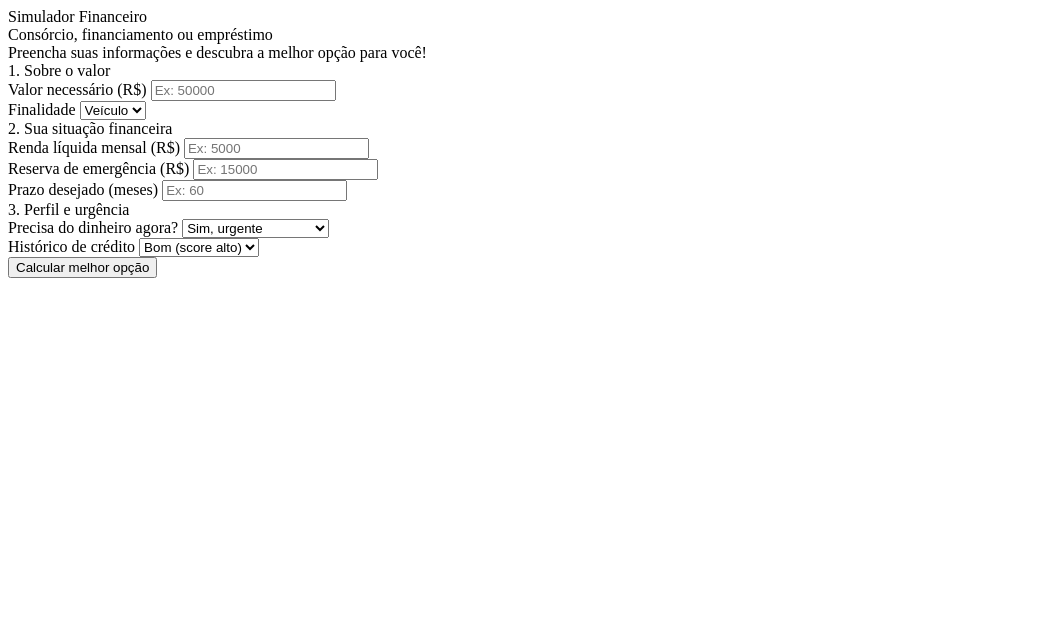
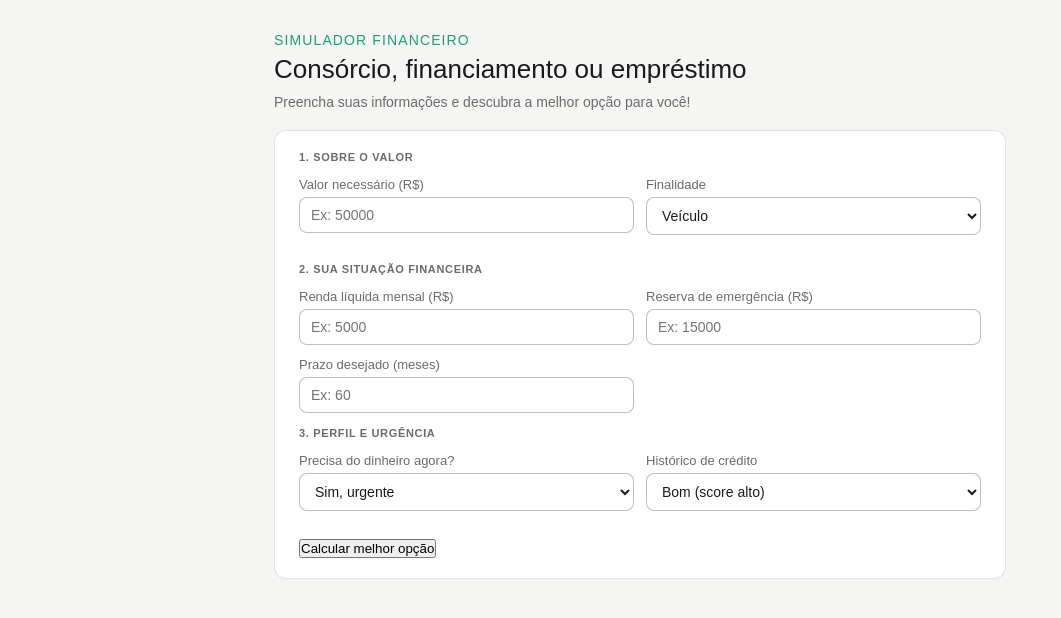
Before and after one commit to garenks/Kora, a plain HTML site: page index.html in a window 1280 px wide. Shown: the whole page, without its empty margins (0-1061 px from the left). Drawn offline with Linux system fonts and the light colour scheme; a script that the page names is missing.

Commit message:
feat: initialize the css

```diff
--- a/index.html
+++ b/index.html
@@ -5,6 +5,7 @@
     <meta name="viewport" content="width=device-width, initial-scale=1.0" />
     <link rel="icon" href="" />
     <link rel="stylesheet" href="style.css" />
+    <link rel="icon" href="/img/favicon.png" type="image/x-icon" />
     <title>Kora</title>
   </head>
   <body>
--- a/style.css
+++ b/style.css
@@ -0,0 +1,190 @@
+* {
+  margin: 0;
+  padding: 0;
+  box-sizing: border-box;
+}
+
+body {
+  font-family: sans-serif;
+  background: #f5f5f3;
+  color: #1a1a1a;
+}
+
+.page {
+  max-width: 780px;
+  margin: 0 auto;
+  padding: 2rem 1.5rem;
+}
+
+.header {
+  margin-bottom: 1rem;
+}
+
+.t1 {
+  font-size: 14px;
+  font-weight: 500;
+  color: #1d9e75;
+  text-transform: uppercase;
+  letter-spacing: 0.08em;
+  margin-bottom: 6px;
+}
+
+.title {
+  font-size: 26px;
+  font-weight: 500;
+  color: #1a1a1a;
+  margin-bottom: 6px;
+  line-height: 1.2;
+}
+
+.sub {
+  font-size: 14px;
+  color: #6b6b6b;
+  line-height: 1.6;
+}
+
+.card {
+  background: #ffffff;
+  border: 0.5px solid rgba(0, 0, 0, 0.12);
+  border-radius: 12px;
+  padding: 1.25rem 1.5rem;
+  margin-bottom: 1rem;
+}
+
+.card-title {
+  font-size: 11px;
+  font-weight: 500;
+  color: #6b6b6b;
+  text-transform: uppercase;
+  letter-spacing: 0.06em;
+  margin-bottom: 14px;
+  font-weight: bold;
+}
+
+.grid {
+  display: grid;
+  grid-template-columns: 1fr 1fr;
+  gap: 12px;
+  margin-bottom: 14px;
+}
+
+.grid-item {
+  display: flex;
+  flex-direction: column;
+  gap: 5px;
+}
+
+.grid-item label {
+  font-size: 13px;
+  color: #6b6b6b;
+}
+
+.grid-item input {
+  padding: 9px 11px;
+  font-size: 14px;
+  border: 0.5px solid rgba(0, 0, 0, 0.25);
+  border-radius: 8px;
+  background: #ffffff;
+  color: #1a1a1a;
+  width: 100%;
+}
+
+.grid-item input:focus {
+  outline: none;
+  border-color: #1d9e75;
+}
+
+.field {
+  display: flex;
+  flex-direction: column;
+  gap: 5px;
+  margin-bottom: 14px;
+}
+
+.field label {
+  font-size: 13px;
+  color: #6b6b6b;
+}
+
+.field select {
+  padding: 9px 11px;
+  font-size: 14px;
+  border: 0.5px solid rgba(0, 0, 0, 0.25);
+  border-radius: 8px;
+  background: #ffffff;
+  color: #1a1a1a;
+  width: 100%;
+  cursor: pointer;
+}
+
+.field select:focus {
+  outline: none;
+  border-color: #1d9e75;
+}
+
+#resultado {
+  margin-top: 2rem;
+}
+
+.option-cards {
+  display: grid;
+  grid-template-columns: repeat(3, 1fr);
+  gap: 12px;
+  margin-bottom: 1rem;
+}
+
+.pros-grid {
+  display: grid;
+  grid-template-columns: repeat(3, 1fr);
+  gap: 12px;
+  margin-top: 1rem;
+}
+
+#tabela-resultados {
+  width: 100%;
+  border-collapse: collapse;
+  font-size: 13px;
+}
+
+#tabela-resultados th {
+  font-weight: 500;
+  color: #6b6b6b;
+  text-align: left;
+  padding: 8px 10px;
+  border-bottom: 0.5px solid rgba(0, 0, 0, 0.15);
+  background: #f5f5f3;
+  font-size: 12px;
+}
+
+#tabela-resultados td {
+  padding: 9px 10px;
+  border-bottom: 0.5px solid rgba(0, 0, 0, 0.08);
+  color: #1a1a1a;
+
+  vertical-align: middle;
+}
+
+#tabela-resultados tr:last-child td {
+  border-bottom: none;
+}
+
+.recom {
+  background: #e1f5ee;
+  border: 0.5px solid #9fe1cb;
+  border-radius: 12px;
+  padding: 1rem 1.25rem;
+  margin-top: 1rem;
+}
+
+.recom-title {
+  font-size: 14px;
+  font-weight: 500;
+  color: #085041;
+  margin-bottom: 4px;
+}
+
+.recom-body {
+  font-size: 13px;
+  color: #0f6e56;
+  line-height: 1.5;
+}
```
Also changed, not shown: img/favicon.png (added), img/vetor.png (added).
